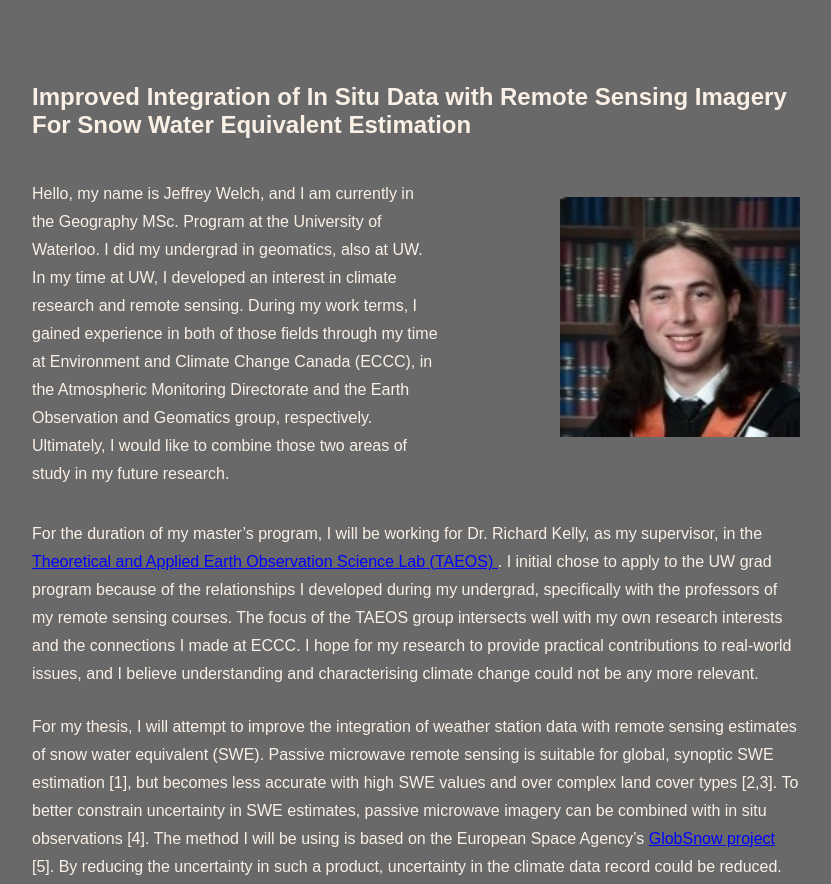
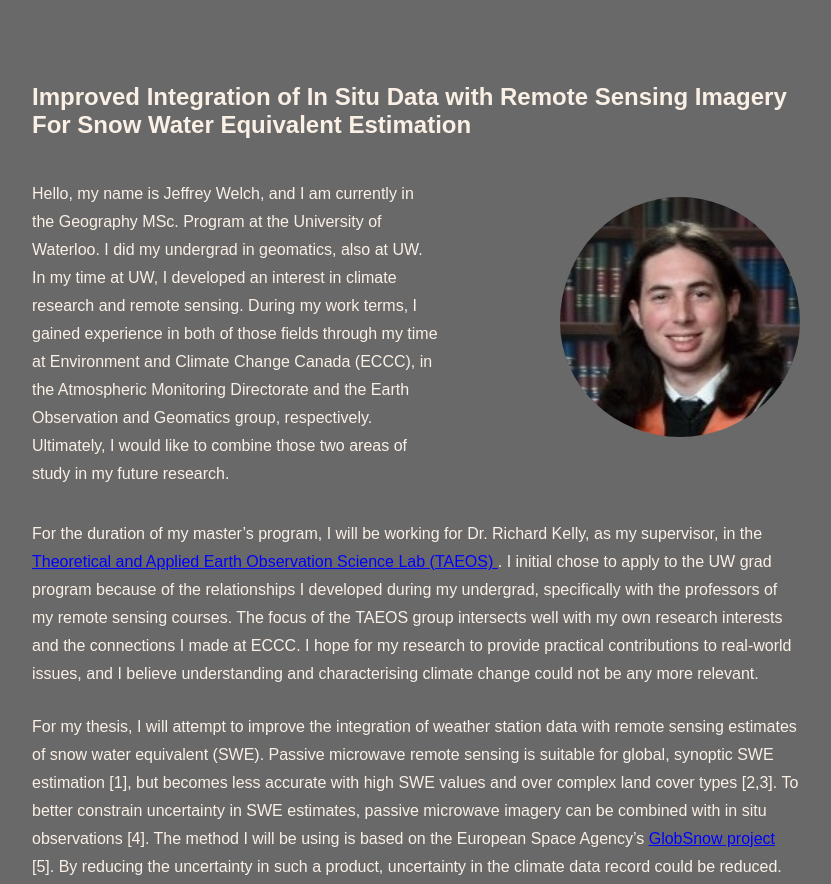
Before and after one commit to jjwelch/jjwelch, a plain HTML site: page index.html in a window 1280 px wide. Shown: the top 884 px of the page, without its empty margins (232-1063 px from the left). Drawn offline with Linux system fonts and the light colour scheme.

Commit message:
Update index.html
Crop headshot to circle

```diff
--- a/index.html
+++ b/index.html
@@ -16,7 +16,7 @@
 			combine those two areas of study in my future research.
 			</p>
 			<div class="fig">
-				<img src="pictures/headshot.png" style="height: max(15rem, 10vw); width: max(15rem, 10vw); margin: 0px 100px 0px 100px;">
+				<img src="pictures/headshot.png" style="height: max(15rem, 10vw); width: max(15rem, 10vw); margin: 0px 100px 0px 100px; border-radius:50%">
 			</div>
 		</div>
 		<p style="margin-bottom: 25px;">
```
